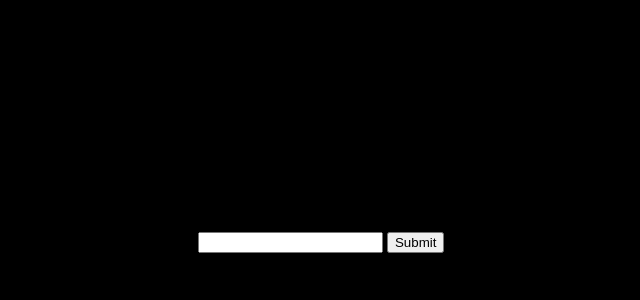
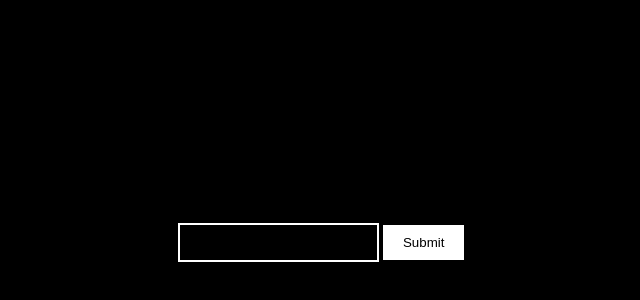
Before and after one commit to morgkub/ADMIN, a plain HTML site: page index.html in a window 1280 px wide. Shown: the part 158-458 px from the top of the page, without its empty margins (319-959 px from the left). Drawn offline with Linux system fonts and the light colour scheme.

Commit message:
Update styles.css

```diff
--- a/styles.css
+++ b/styles.css
@@ -10,6 +10,24 @@ body {
     margin: 0;
 }
 
-.password-form {
+/* Стилі для форми */
+form {
     text-align: center;
 }
+
+/* Стилі для поля вводу пароля */
+.password-input {
+    background-color: black; /* Чорний фон */
+    color: white; /* Білий текст */
+    border: 2px solid white; /* Біла рамка */
+    padding: 10px; /* Відступи */
+}
+
+/* Стилі для кнопки "Submit" */
+input[type="submit"] {
+    background-color: white; /* Білий фон */
+    color: black; /* Чорний текст */
+    border: none; /* Відсутність рамки */
+    padding: 10px 20px; /* Відступи */
+    cursor: pointer; /* Змінний покажчик */
+}
```
